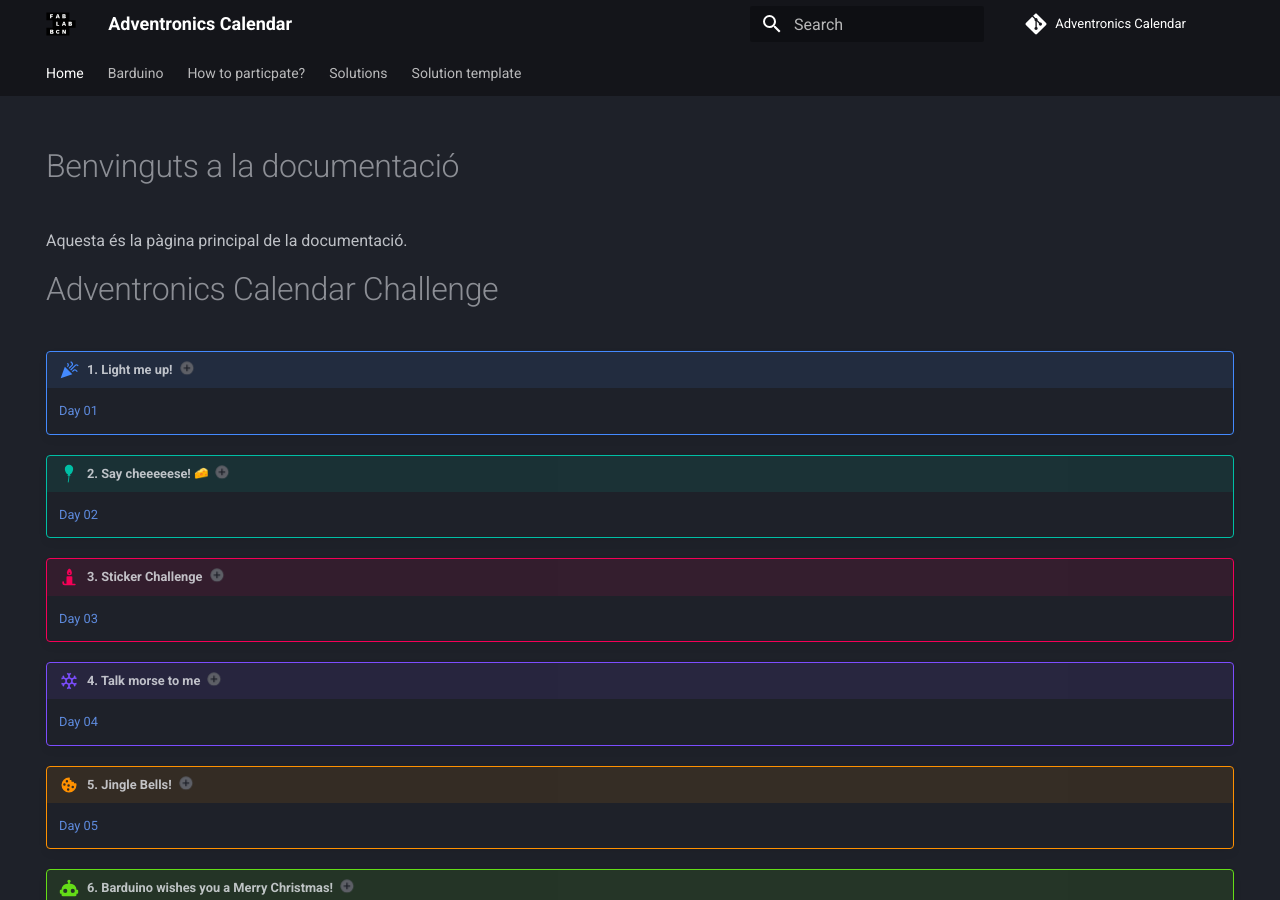
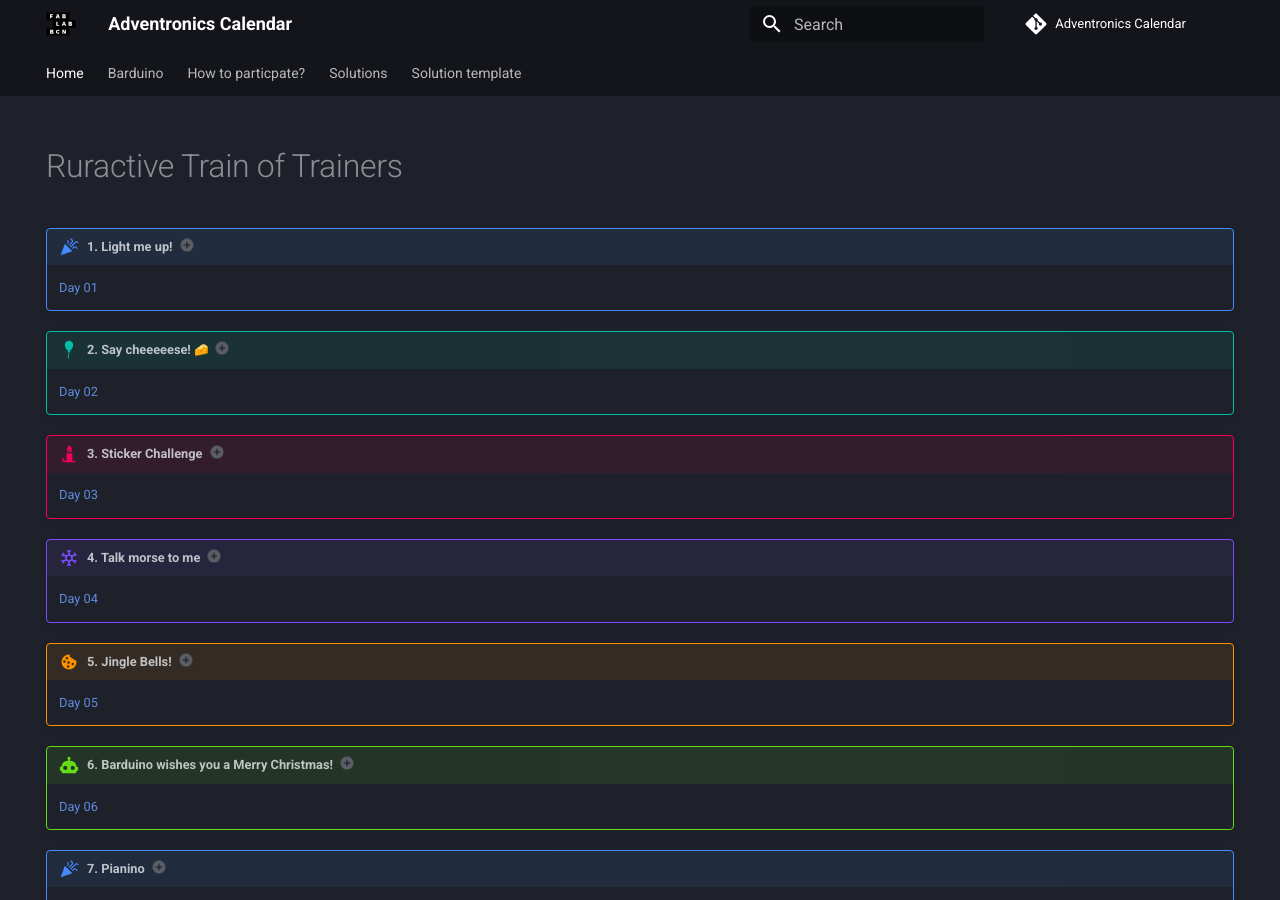
Before and after one commit to fablabbcn/ruractive-tot, an MkDocs documentation site: the page built from docs/index.md, in a window 1280 px wide and 900 px high. Built offline with MkDocs 1.6.1 and Material for MkDocs 9.7.7, drawn with Linux system fonts in a browser that asks for light colours; emoji names are drawn with the system emoji font; comment, search, counter and statistics services are not loaded.

Commit message:
Update index.md

```diff
--- a/docs/index.md
+++ b/docs/index.md
@@ -4,11 +4,7 @@ hide:
   - toc
 ---
 
-# Benvinguts a la documentació
-
-Aquesta és la pàgina principal de la documentació.
-
-# Adventronics Calendar Challenge
+# Ruractive Train of Trainers
 
 !!! note annotate "1. Light me up! (1)"
     [Day 01](solutions/01/01.md)
```
